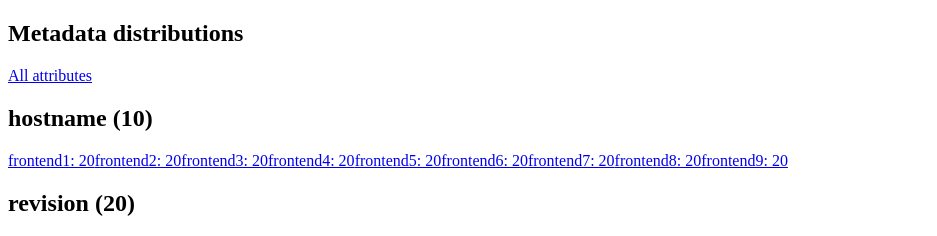
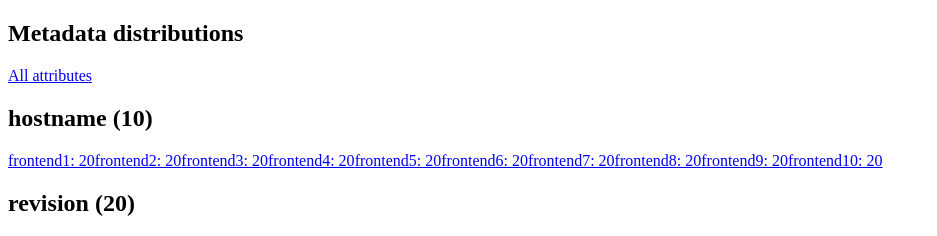
Before and after one commit to mgm1313/appsignal-hiring-main, a Next.js app: page / in a window 1280 px wide. Shown: the top 236 px of the page, without its empty margins (0-937 px from the left). Built offline with nearby package versions, Linux system fonts and the light colour scheme.

Commit message:
Fix missing requirement of showing 10th segment like a regular one.

```diff
--- a/components/MetadataDistributions.tsx
+++ b/components/MetadataDistributions.tsx
@@ -1,6 +1,7 @@
 import Tooltip, { useSingleton } from '@/components/Tooltip'
 import Link from 'next/link'
 import { DataFromApi } from 'types/data'
+import clsx from 'clsx'
 
 const colors = [
     {
@@ -41,11 +42,59 @@ const colors = [
     },
 ]
 
+function BarSegment({
+    type,
+    className,
+    label,
+    value,
+    total,
+    target,
+}: {
+    type: 'regular' | 'other'
+    className?: string
+    label: string
+    value: number
+    total: number
+    target: ReturnType<typeof useSingleton>[1]
+}) {
+    const fractionFormatter = new Intl.NumberFormat('en-US', {
+        style: 'percent',
+        maximumFractionDigits: 1,
+    })
+
+    return (
+        <Tooltip
+            content={`${label} (${fractionFormatter.format(value / total)})`}
+            singleton={target}
+        >
+            {type === 'regular' ? (
+                <Link
+                    href="#"
+                    style={{
+                        ['--segment-value' as string]: value,
+                    }}
+                    className={clsx(
+                        className,
+                        'h-full w-[calc(100%*(var(--segment-value)/var(--total-distribution-width)))]'
+                    )}
+                >
+                    <span className="sr-only">{`${label}: ${value}`}</span>
+                </Link>
+            ) : (
+                // Use flex-1 to fill the remaining space
+                <div className={clsx(className, 'h-full flex-1')} />
+            )}
+        </Tooltip>
+    )
+}
+
 function Bar({
     index,
+    total,
     distributions,
 }: {
     index: number
+    total: number
     distributions: DataFromApi['app']['metadataDistributions'][number]['distributions']
 }) {
     const colorGroup = colors[index % colors.length]
@@ -54,39 +103,60 @@ function Bar({
     const visibleDistributions = distributions.slice(0, 9)
     // Group the rest of the distributions into one
     const restDistribution = distributions.slice(9)
+    // Calculate the total value of the rest distribution
+    const totalRestValue = restDistribution.reduce(
+        (acc, { value }) => acc + value,
+        0
+    )
 
+    // Use a singleton to share the same tooltip instance
     const [source, target] = useSingleton()
 
     return (
         <div className="flex rounded-full overflow-hidden h-2 w-full gap-x-px">
+            {/* We first iterate over the regular bar parts */}
             {visibleDistributions.map(({ key, value }, index) => {
-                // @ts-expect-error We know that colorGroup is an object with keys 0-9
+                // @ts-expect-error - We know that the index is always a number between 0 and 8
                 const bgColor = colorGroup[index]
 
                 return (
-                    <Tooltip
+                    <BarSegment
                         key={key}
-                        content={`${key} (${value}%)`}
-                        singleton={target}
-                    >
-                        <Link
-                            href="#"
-                            style={{
-                                ['--segment-value' as string]: value,
-                            }}
-                            className={`${bgColor} h-full w-[calc(100%*(var(--segment-value)/var(--total-distribution-width)))]`}
-                        >
-                            <span className="sr-only">{`${key}: ${value}`}</span>
-                        </Link>
-                    </Tooltip>
+                        className={bgColor}
+                        label={key}
+                        target={target}
+                        total={total}
+                        type="regular"
+                        value={value}
+                    />
                 )
             })}
-            {restDistribution.length > 0 ? (
-                // Use flex-1 to fill the remaining space
-                <div className={`${colorGroup[9]} h-full flex-1`} />
+
+            {/* If there is only a 10th segment, we can add it just like a regular segment. */}
+            {restDistribution.length === 1 ? (
+                <BarSegment
+                    key={restDistribution[0].key}
+                    className={colorGroup[9]}
+                    label={restDistribution[0].key}
+                    target={target}
+                    total={total}
+                    type="regular"
+                    value={restDistribution[0].value}
+                />
             ) : null}
 
-            {/* Use a singleton to share the same tooltip instance */}
+            {/* Otherwise we cluster the remaining parts into one 'other' segment */}
+            {restDistribution.length > 1 ? (
+                <BarSegment
+                    className={colorGroup[9]}
+                    label={`${restDistribution.length} others...`}
+                    target={target}
+                    total={total}
+                    type="other"
+                    value={totalRestValue}
+                />
+            ) : null}
+
             <Tooltip singleton={source} />
         </div>
     )
@@ -107,7 +177,11 @@ function MetadataDistribution({
             className={`px-6 pt-3.5 pb-4 flex flex-col gap-y-3`}
         >
             <h2 className="text-sm capitalize leading-none">{`${distribution.name} (${distribution.unique})`}</h2>
-            <Bar index={index} distributions={distribution.distributions} />
+            <Bar
+                index={index}
+                distributions={distribution.distributions}
+                total={distribution.total}
+            />
         </div>
     )
 }
@@ -145,7 +219,7 @@ export default function MetadataDistributions({
                 </div>
             </div>
 
-            <pre className="mt-12">
+            <pre className="mt-12 text-xs">
                 {JSON.stringify(distributions, null, 2)}
             </pre>
         </>
--- a/package.json
+++ b/package.json
@@ -10,6 +10,7 @@
   },
   "dependencies": {
     "@tippyjs/react": "^4.2.6",
+    "clsx": "^2.0.0",
     "next": "latest",
     "react": "^18.2.0",
     "react-dom": "^18.2.0"
```
Also changed, not shown: 1 other file (tests, documents, lock files or other folders).
